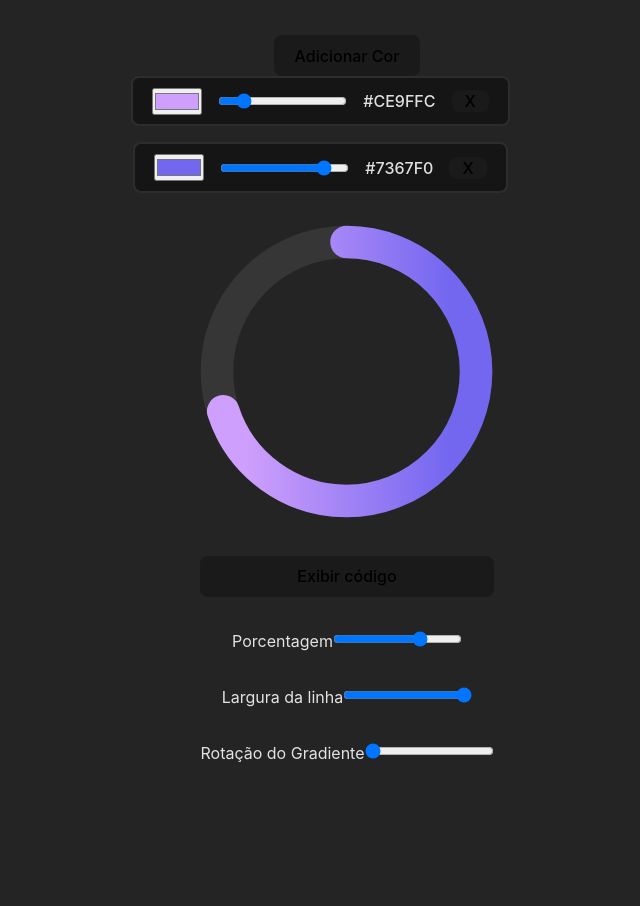
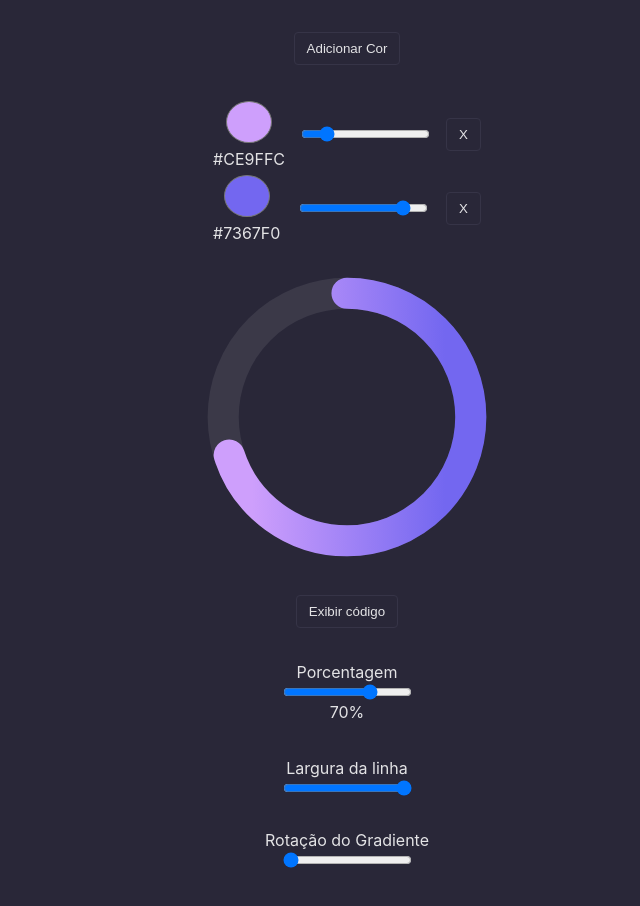
Before and after one commit to Wilian-N-Silva/svg-donut-generator, a React (Vite) app: page / in a window 1280 px wide. Shown: the top 906 px of the page, without its empty margins (293-933 px from the left). Before the commit the page ends 800 px from the top, so only its background shows below. Built offline with nearby package versions, Linux system fonts and the light colour scheme.

Commit message:
style: New stylesheet

```diff
--- a/index.html
+++ b/index.html
@@ -4,7 +4,7 @@
     <meta charset="UTF-8" />
     <link rel="icon" type="image/svg+xml" href="/vite.svg" />
     <meta name="viewport" content="width=device-width, initial-scale=1.0" />
-    <title>Vite + React + TS</title>
+    <title>Donut Chart Generator</title>
   </head>
   <body>
     <div id="root"></div>
--- a/src/App.css
+++ b/src/App.css
@@ -1,63 +1,73 @@
-#root {
-  max-width: 1280px;
-  margin: 0 auto;
-  padding: 2rem;
-  text-align: center;
-}
-
 .app {
   display: flex;
   flex-direction: column;
-  gap: 2rem;
+  margin: 0 auto;
+  align-items: center;
+  max-width: 280px;
+  gap: 32px;
+}
+
+.chart-box {
+  width: 280px;
 }
 
 .donut__stroke {
   transition: 0.9s;
 }
 
-.color-list ul {
+.color-list {
+  display: flex;
+  flex-direction: column;
+  gap: 32px;
+}
+
+.color-list ul li {
   display: flex;
   gap: 16px;
-  width: 240px;
+  justify-content: space-between;
+}
+
+button {
+  align-self: center;
+  padding: 8px 12px;
+  border: 1px solid #363447;
+  background-color: transparent;
+  color: rgba(255, 255, 255, 0.87);
+  border-radius: 4px;
+  cursor: pointer;
+  transition: 0.4s;
+}
+
+.color-list ul li button:hover {
+  background-color: #363447;
+}
+
+.field--color {
+  display: flex;
   flex-direction: column;
   align-items: center;
 }
 
-.color-list ul li {
-  display: flex;
-  align-items: center;
-  padding: 0.6em 1.2em;
-  font-size: 1em;
-  font-weight: 500;
-  background-color: rgba(0, 0, 0, 0.4);
-  border: 2px solid rgba(255, 255, 255, 0.1);
-  border-radius: 8px;
-  gap: 16px;
+.field--color input {
+  -webkit-appearance: none;
+  -moz-appearance: none;
+  appearance: none;
 
-  justify-content: space-between;
-  transition: 0.9s;
+  border: none;
+  height: 50px;
+  width: 50px;
+  background-color: transparent;
 }
 
-button {
-  border-radius: 8px;
-  border: 1px solid transparent;
-  padding: 0.6em 1.2em;
-  font-size: 1em;
-  font-weight: 500;
-  font-family: inherit;
-  background-color: #1a1a1a;
-  cursor: pointer;
-  transition: border-color 0.25s;
+.field--color input::-webkit-color-swatch {
+  border-radius: 50%;
 }
-button:hover {
-  border-color: #646cff;
+.field--color input::-moz-color-swatch {
+  border-radius: 50%;
 }
 
-.color-list ul li span {
-  width: 24px;
-  height: 16px;
+.field {
+  display: flex;
+  flex-direction: column;
+  align-items: center;
 }
-
-.color-list ul li button {
-  padding: 0 12px;
-}
--- a/src/App.tsx
+++ b/src/App.tsx
@@ -1,5 +1,4 @@
 import { useState } from 'react';
-import reactLogo from './assets/react.svg';
 import './App.css';
 import { Donut } from './components/Donut';
 import { Gradient } from './global/Types';
@@ -70,28 +69,28 @@ function App() {
   return (
     <div className="app">
       <div className="color-list">
-        <div className="color-list__form">
         <button onClick={handleAddNewColor}>Adicionar Cor</button>
-        </div>
         <ul>
           {gradientList.map((gradient, index) => {
             return (
               <li key={`gradientItem-${index}`}>
+                <div className="field--color">
                   <input
                     data-gradient-index={index}
                     type="color"
                     value={gradient.stopColor}
                     onChange={handleNewColor}
                   />
-
+                  {gradient.stopColor}
+                </div>
                 <input
+                  className="input--range"
                   data-gradient-index={index}
                   onChange={handleOffsetEdit}
                   value={gradient.offset}
                   type="range"
                 />
 
-                {gradient.stopColor}
                 <button
                   data-gradient-index={index}
                   onClick={handleDeleteGradient}
@@ -104,6 +103,7 @@ function App() {
         </ul>
       </div>
 
+      <div className="chart-box">
         <Donut
           percentage={percentage}
           strokeWidth={strokeWidth}
@@ -111,24 +111,28 @@ function App() {
           gradients={gradientList}
           gradientRotation={gradientRotation}
         />
+      </div>
 
       <button onClick={handleShowCode}>
         {`${showCode ? `Ocultar` : `Exibir`} código`}
       </button>
 
-      <div className="">
+      <div className="field">
         <label htmlFor="">Porcentagem</label>
         <input
+          className="input--range"
           type="range"
           onChange={handleSlider}
           min={0}
           max={100}
           value={percentage}
         />
+        <span>{percentage}%</span>
       </div>
-      <div className="">
+      <div className="field">
         <label htmlFor="">Largura da linha</label>
         <input
+          className="input--range"
           type="range"
           onChange={handleSliderStroke}
           min={1}
@@ -136,9 +140,10 @@ function App() {
           value={strokeWidth}
         />
       </div>
-      <div className="">
+      <div className="field">
         <label htmlFor="">Rotação do Gradiente</label>
         <input
+          className="input--range"
           type="range"
           onChange={handleGradientRotation}
           min={0}
--- a/src/index.css
+++ b/src/index.css
@@ -3,15 +3,8 @@
   line-height: 1.5;
   font-weight: 400;
 
-  color-scheme: light dark;
   color: rgba(255, 255, 255, 0.87);
-  background-color: #242424;
-
-  font-synthesis: none;
-  text-rendering: optimizeLegibility;
-  -webkit-font-smoothing: antialiased;
-  -moz-osx-font-smoothing: grayscale;
-  -webkit-text-size-adjust: 100%;
+  background-color: #292738;
 }
 
 * {
@@ -24,4 +17,9 @@ body {
   place-items: center;
   min-width: 320px;
   min-height: 100vh;
+  padding: 32px 0 64px;
 }
+
+#root {
+  width: 100%;
+}
```
Lines whose indentation alone changed are shown as unchanged.
